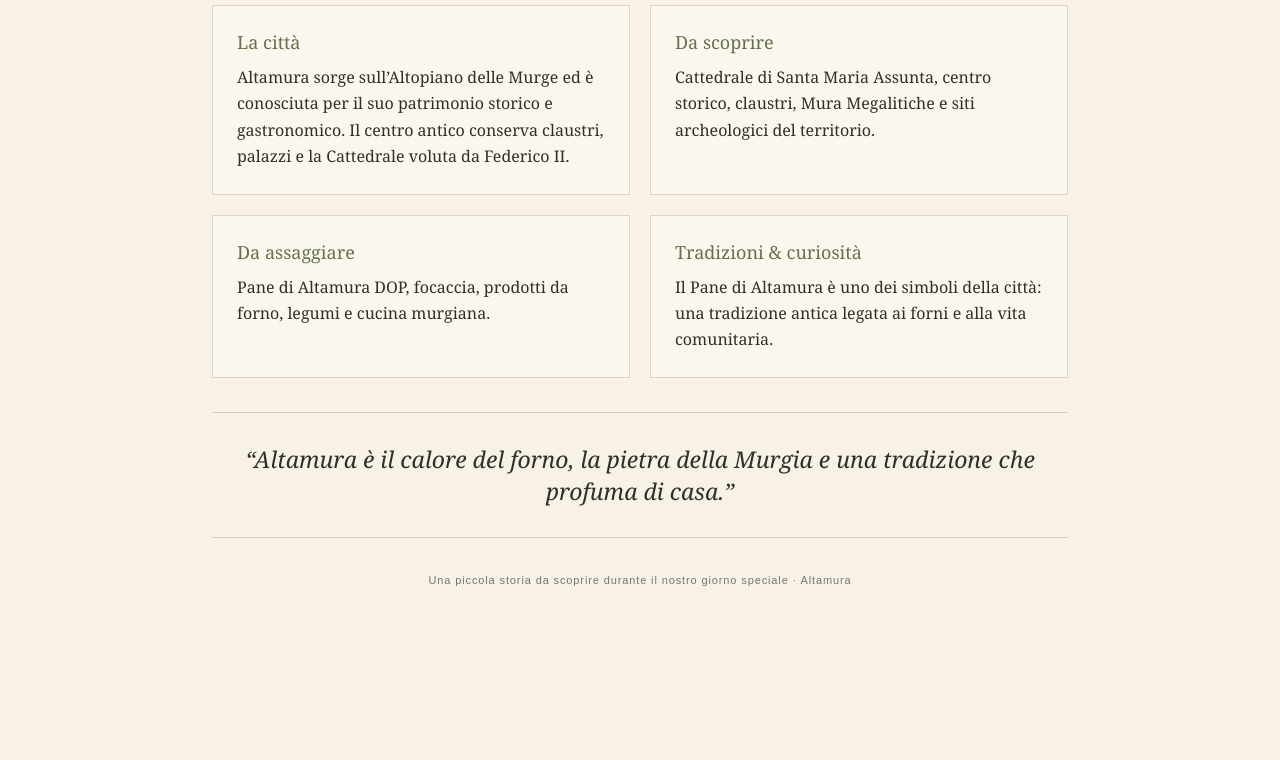
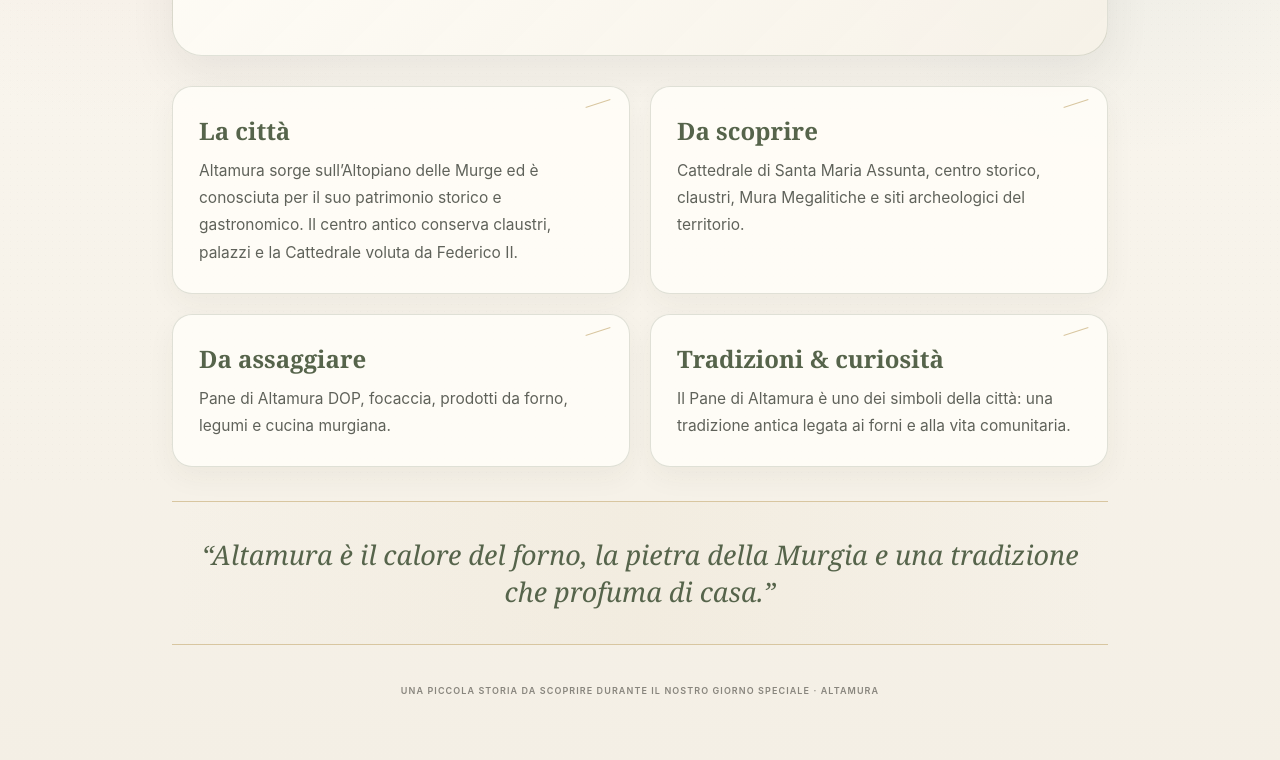
Before and after one commit to Sbellomo79/Viaggio-in-Puglia, a plain HTML site: page altamura.html in a window 1280 px wide. Shown: the part 315-1075 px from the top of the page. Before the commit the page ends 961 px from the top, so only its background shows below. Drawn offline with Linux system fonts and the light colour scheme.

Commit message:
Apply Puglia wedding theme to Altamura

```diff
--- a/altamura.html
+++ b/altamura.html
@@ -11,7 +11,7 @@ h1{font-size:56px;line-height:1.0;font-weight:400;margin:14px 0}.subtitle{font-s
 .quote{margin:34px 0;padding:30px;text-align:center;border-top:1px solid #d8cdbb;border-bottom:1px solid #d8cdbb;font-size:23px;font-style:italic}
 footer{text-align:center;margin-top:36px;font:11px Arial,sans-serif;letter-spacing:.08em;color:#777}
 @media(max-width:650px){h1{font-size:42px}.grid{grid-template-columns:1fr}.hero{padding-top:45px}}
-</style></head>
+</style><link rel="stylesheet" href="style.css"></head>
 <body><main class="wrap"><div class="top"><div class="brand">Il nostro viaggio in Puglia</div><a class="back" href="../index.html">Tutte le città</a></div>
 <section class="hero"><div class="kicker">Tavolo Altamura</div><h1>Altamura</h1><div class="subtitle">La città del pane e della pietra</div></section>
 <div class="grid">
```
